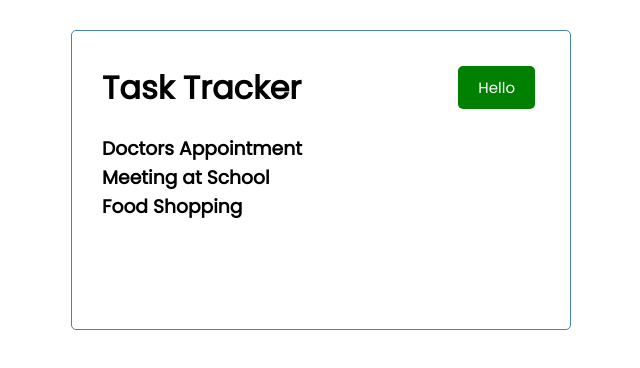
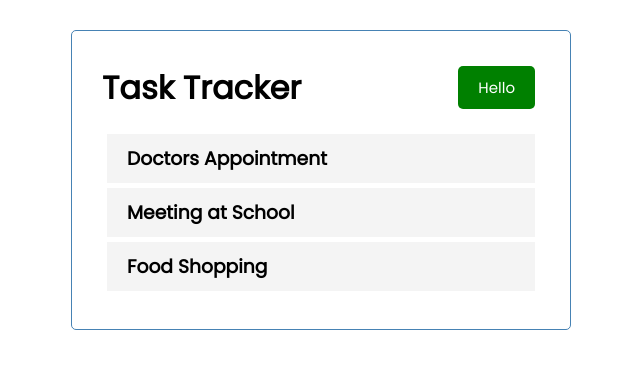
Before and after one commit to chocho77/react-task-tracker, a React (Create React App) app: page / in a window 1280 px wide. Shown: the top 368 px of the page, without its empty margins (319-959 px from the left). Built offline with nearby package versions, Linux system fonts and the light colour scheme.

Commit message:
Committer: Chavdar <chavdar@Users-MacBook.local>  On branch master  Your branch is up-to-date with 'origin/master'.  Changes to be committed: 	new file:   src/components/Task.js 	modified:   src/components/Tasks.js

```diff
--- /dev/null
+++ b/src/components/Task.js
@@ -0,0 +1,9 @@
+const Task = ({ task }) => {
+    return (
+        <div className='task'>
+            <h3>{task.text}</h3>
+        </div>
+    )
+}
+
+export default Task
--- a/src/components/Tasks.js
+++ b/src/components/Tasks.js
@@ -1,10 +1,14 @@
+import Task from './Task';
+
 const Tasks = ({ tasks }) => {
 
     return (
-        <div>
-          {tasks.map((task) => (<h3 key={task.id}>{task.text}</h3>)
-          )}
-        </div>
+      <>
+      {tasks.map((task) => (
+        <Task key={task.id} task={task} />
+      ))}
+      </>
+
     )
 }
 
```
